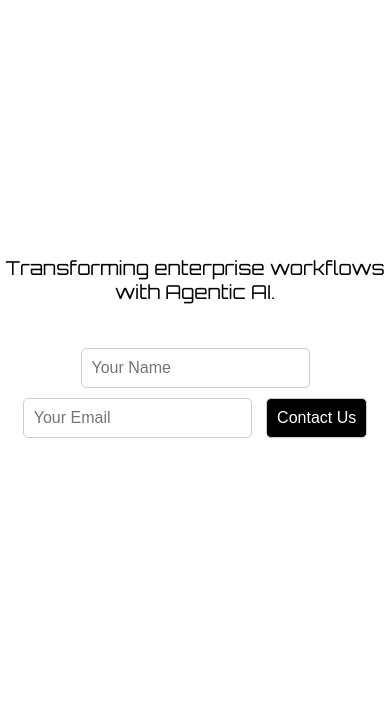
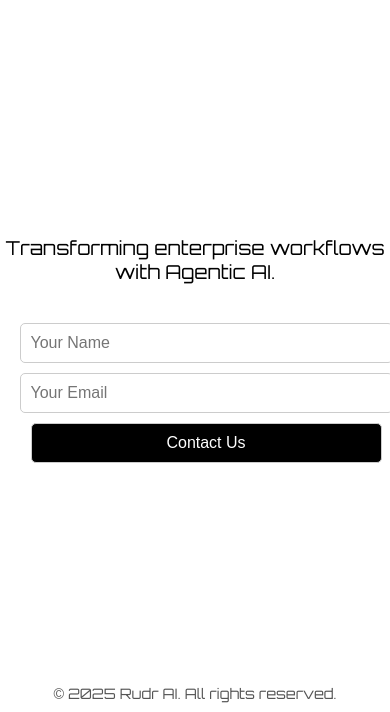
Before and after one commit to rudr-ai/website, a plain HTML site: page index.html in a window 390 px wide. Shown: the part 132-844 px from the top of the page. Drawn offline with Linux system fonts and the light colour scheme.

Commit message:
makde responsive, added footer

```diff
--- a/index.html
+++ b/index.html
@@ -54,25 +54,49 @@
             text-align: center;
             max-width: 600px;
             font-size: 1.2rem;
+            transition: transform 0.1s ease-out;
         }
 
         .contact-form {
             margin-top: 20px;
             text-align: center;
+            width: 90%;
+            max-width: 600px;
         }
 
-        .contact-form input, .contact-form button {
+        .contact-form form {
+            display: flex;
+            justify-content: center;
+            gap: 10px;
+            flex-wrap: wrap;
+        }
+
+        .contact-form input {
+            flex: 1;
+            min-width: 200px;
             padding: 10px;
-            margin: 5px;
             font-size: 1rem;
             border: 1px solid #ccc;
             border-radius: 5px;
         }
 
         .contact-form button {
+            padding: 10px 20px;
+            font-size: 1rem;
+            border: 1px solid #ccc;
+            border-radius: 5px;
             background-color: black;
             color: white;
             cursor: pointer;
+            flex: 0 1 auto;
+        }
+
+        .footer {
+            position: absolute;
+            bottom: 10px;
+            text-align: center;
+            font-size: 0.9rem;
+            color: #555;
         }
 
         @media (max-width: 768px) {
@@ -83,6 +107,13 @@
             .logo {
                 max-width: 80px;
             }
+            .contact-form form {
+                flex-direction: column;
+                align-items: center;
+            }
+            .contact-form input, .contact-form button {
+                width: 100%;
+            }
         }
     </style>
 </head>
@@ -92,7 +123,7 @@
         <div class="glow-text" id="glowText">rudr.ai</div>
     </div>
 
-    <div class="description">
+    <div class="description" id="description">
         <p>Transforming enterprise workflows with Agentic AI.</p>
     </div>
 
@@ -104,13 +135,19 @@
         </form>
     </div>
 
+    <div class="footer">
+        &copy; 2025 Rudr AI. All rights reserved.
+    </div>
+
     <script>
         document.addEventListener("mousemove", function(event) {
             const glowText = document.getElementById("glowText");
             const logo = document.getElementById("logo");
+            const description = document.getElementById("description");
             const x = (event.clientX / window.innerWidth) * 2 - 1;
             glowText.style.transform = `scale(${1 + Math.abs(x * 0.2)})`;
             logo.style.transform = `scale(${1 + Math.abs(x * 0.1)})`;
+            description.style.transform = `scale(${1 + Math.abs(x * 0.1)})`;
         });
     </script>
 </body>
```
